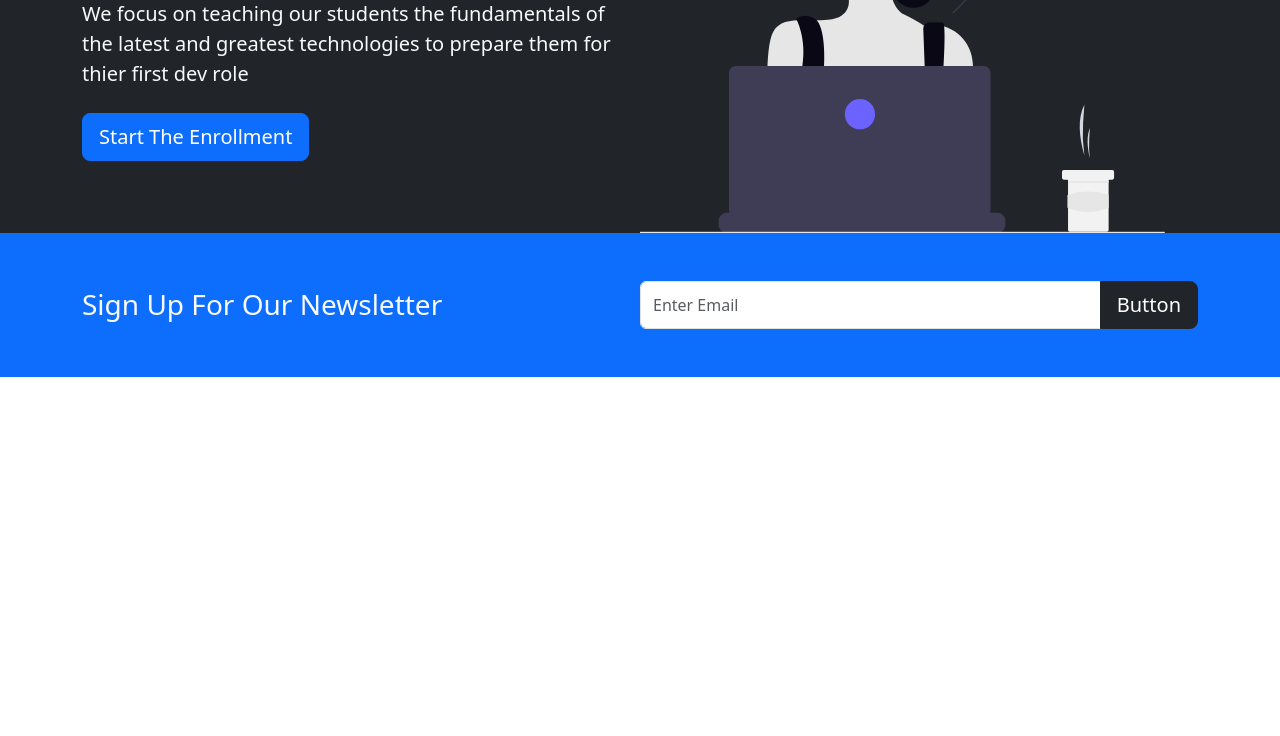
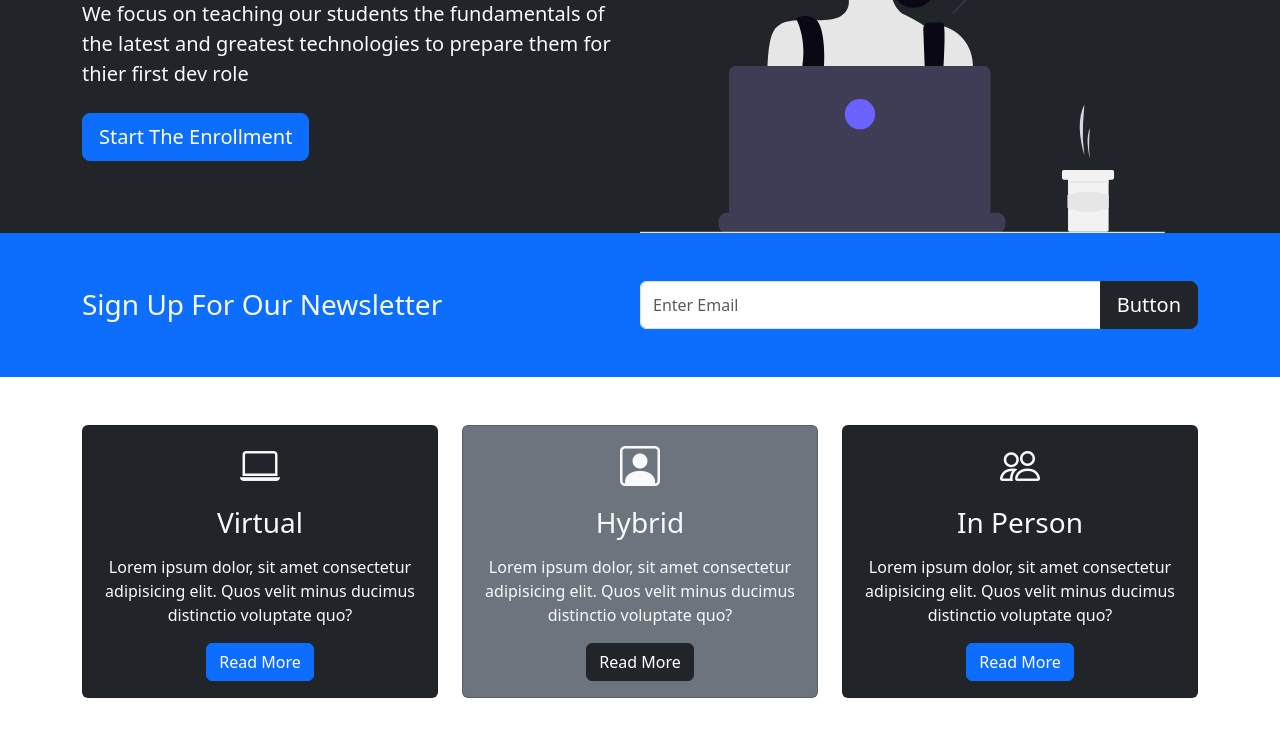
Before and after one commit to Richard3wasonga/bootstrap-intro, a plain HTML site: page index.html in a window 1280 px wide. Shown: the part 264-1000 px from the top of the page. Before the commit the page ends 800 px from the top, so only its background shows below. Drawn offline with nearby package versions, Linux system fonts and the light colour scheme.

Commit message:
cards sections

```diff
--- a/index.html
+++ b/index.html
@@ -4,6 +4,7 @@
     <meta charset="UTF-8">
     <meta name="viewport" content="width=device-width, initial-scale=1.0">
     <link href="https://cdn.jsdelivr.net/npm/bootstrap@5.3.8/dist/css/bootstrap.min.css" rel="stylesheet" integrity="sha384-sRIl4kxILFvY47J16cr9ZwB07vP4J8+LH7qKQnuqkuIAvNWLzeN8tE5YBujZqJLB" crossorigin="anonymous">
+    <link rel="stylesheet" href="https://cdn.jsdelivr.net/npm/bootstrap-icons@1.3.0/font/bootstrap-icons.css">
     <link rel="stylesheet" href="style.css">
     <title>Frontend Bootcamp</title>
 </head>
@@ -57,6 +58,61 @@
             </div>
         </div>
     </section>
+
+    <section class="p-5">
+        <div class="container text-center">
+            <div class="row">
+                <div class="col-md">
+                    <div class="card bg-dark text-light">
+                        <div class="card-body text-center">
+                            <div class="h1 mb-3">
+                                <i class="bi bi-laptop"></i>
+                            </div>
+                            <h3 class="card-title mb-3">
+                                Virtual
+                            </h3>
+                            <p class="card-text">
+                                Lorem ipsum dolor, sit amet consectetur adipisicing elit. Quos velit minus ducimus distinctio voluptate quo?
+                            </p>
+                            <a href="#" class="btn btn-primary">Read More</a>
+                        </div>
+                    </div>
+                </div>
+                <div class="col-md">
+                    <div class="card bg-secondary text-light">
+                        <div class="card-body text-center">
+                            <div class="h1 mb-3">
+                                <i class="bi bi-person-square"></i>
+                            </div>
+                            <h3 class="card-title mb-3">
+                                Hybrid
+                            </h3>
+                            <p class="card-text">
+                                Lorem ipsum dolor, sit amet consectetur adipisicing elit. Quos velit minus ducimus distinctio voluptate quo?
+                            </p>
+                            <a href="#" class="btn btn-dark">Read More</a>
+                        </div>
+                    </div>
+                </div>
+                <div class="col-md">
+                    <div class="card bg-dark text-light">
+                        <div class="card-body text-center">
+                            <div class="h1 mb-3">
+                                <i class="bi bi-people"></i>
+                            </div>
+                            <h3 class="card-title mb-3">
+                                In Person
+                            </h3>
+                            <p class="card-text">
+                                Lorem ipsum dolor, sit amet consectetur adipisicing elit. Quos velit minus ducimus distinctio voluptate quo?
+                            </p>
+                            <a href="#" class="btn btn-primary">Read More</a>
+                        </div>
+                    </div>
+                </div>
+            </div>
+        </div>
+    </section>
     <script src="https://cdn.jsdelivr.net/npm/bootstrap@5.3.8/dist/js/bootstrap.bundle.min.js" integrity="sha384-FKyoEForCGlyvwx9Hj09JcYn3nv7wiPVlz7YYwJrWVcXK/BmnVDxM+D2scQbITxI" crossorigin="anonymous"></script>
 </body>
 </html>
```
